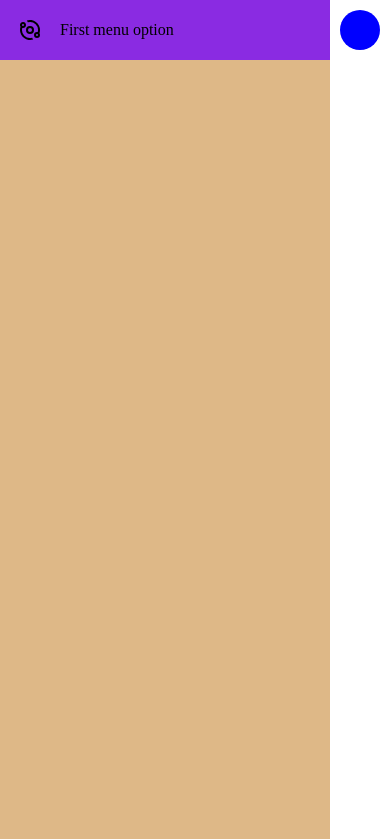
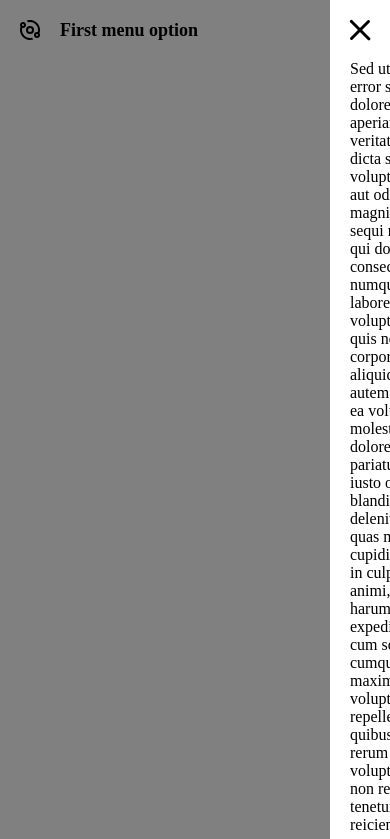
Before and after one commit to YakovGolev/catalog-sidebar, a plain HTML site: page index.html in a window 390 px wide. Both pictures are taken after a click on the element 30 px from the left and 30 px from the top of the page. Shown: the top 839 px of the page. Drawn offline with Linux system fonts and the light colour scheme.

Commit message:
hamburger icon fo menu button

```diff
--- a/index.html
+++ b/index.html
@@ -24,6 +24,17 @@
             </div>
         </div>
         <div class="sidebar-button">
+            <svg class="ham hamRotate ham8" viewBox="0 0 100 100" width="60">
+                <path
+                      class="line top"
+                      d="m 30,33 h 40 c 3.722839,0 7.5,3.126468 7.5,8.578427 0,5.451959 -2.727029,8.421573 -7.5,8.421573 h -20" />
+                <path
+                      class="line middle"
+                      d="m 30,50 h 40" />
+                <path
+                      class="line bottom"
+                      d="m 70,67 h -40 c 0,0 -7.5,-0.802118 -7.5,-8.365747 0,-7.563629 7.5,-8.634253 7.5,-8.634253 h 20" />
+              </svg>
         </div>
     </div>
 </div>
--- a/main.js
+++ b/main.js
@@ -1,7 +1,8 @@
 'use strict';
 
 const classes = {
-    MENU_OPENED: 'menu-state--opened'
+    MENU_OPENED: 'menu-state--opened',
+    BUTTON_ACTIVE: 'active'
 }
 
 const icons = {
@@ -24,6 +25,7 @@ const menu = {
 const menuContainer = document.querySelector('.docs-sidebar');
 const mainPanel = menuContainer.querySelector('.main-panel');
 const button = document.querySelector('.sidebar-button');
+const menuHamIcon = button.querySelector('svg');
 const pageContent = document.querySelector('.page-content');
 const menuBorder = document.querySelector('.hover-frame');
 
@@ -44,11 +46,13 @@ function menuClickHandler(){
     if (menuContainer.classList.contains(classes.MENU_OPENED)){
         menuContainer.classList.remove(classes.MENU_OPENED);
         pageContent.classList.remove(classes.MENU_OPENED);
+        menuHamIcon.classList.remove(classes.BUTTON_ACTIVE);
         menuBorder.addEventListener('click', menuClickHandler);
     }
     else {
         menuContainer.classList.add(classes.MENU_OPENED);
         pageContent.classList.add(classes.MENU_OPENED);
+        menuHamIcon.classList.add(classes.BUTTON_ACTIVE);
         menuBorder.removeEventListener('click', menuClickHandler);
     }
 }
--- a/styles.css
+++ b/styles.css
@@ -9,8 +9,8 @@ body {
 }
 
 .page-content {
-    margin: 30px 60px 40px 60px;
-    transition: margin 0.3s cubic-bezier(0.39, 0.575, 0.565, 1);
+    margin: 60px 60px 40px 60px;
+    transition: all 0.4s cubic-bezier(0.39, 0.575, 0.565, 1);
 }
 
 .sidebar-wrapper {
@@ -22,7 +22,7 @@ body {
     overflow: hidden;
     display: flex;
     transform: translateX(calc(60px - 100%));
-    transition: transform 0.3s cubic-bezier(0.39, 0.575, 0.565, 1);
+    transition: transform 0.4s cubic-bezier(0.39, 0.575, 0.565, 1);
     z-index: 999;
 }
 
@@ -31,22 +31,37 @@ body {
     transform: translateX(0);
 }
 
+.page-content.menu-state--opened {
+    transform: translateX(calc(100% + 20px));
+}
+
 .main-panel {
-    background-color: burlywood;
+    background-color: gray;
     width: 100%;
     min-height: 100%;
     transform: translateX(calc(100% - 60px));
-    transition: transform 0.3s cubic-bezier(0.39, 0.575, 0.565, 1);
+    transition: transform 0.4s cubic-bezier(0.39, 0.575, 0.565, 1);
 }
 
 .button-with-icon {
+    -webkit-tap-highlight-color: transparent;
+    -moz-user-select: none;
+    -webkit-user-select: none;
+    -ms-user-select: none;
+    user-select: none;
     display: flex;
     width: 100%;
     min-height: 60px;
-    background-color: blueviolet;
+    background-color: gray;
     align-items: center;
+    cursor: pointer;
+    transition: background-color 0.4s cubic-bezier(0.39, 0.575, 0.565, 1);
+    font-weight: 700;
+    font-size: 18px;
 }
-
+.button-with-icon:hover {
+    background-color: lightgray;
+}
 .button-with-icon__icon {
     margin: 0 20px;
 }
@@ -58,13 +73,12 @@ body {
 }
 
 .sidebar-button {
-    background-color: blue;
-    position: relative;
-    left: 10px;
-    top: 10px;
-    width: 40px;
-    height: 40px;
-    border-radius: 50%;
+    width: 60px;
+    height: 60px;
+}
+
+.sidebar-wrapper.menu-state--opened .sidebar-button {
+    height: 100%;
 }
 
 @media screen and (min-width: 600px) and (orientation: landscape) {
@@ -86,5 +100,58 @@ body {
     }
     .page-content.menu-state--opened {
         margin-left: 500px;
+        transform: translateX(0);
     }
+    .sidebar-wrapper.menu-state--opened .sidebar-button {
+        height: 60px;
+    }
+
   }
+
+
+  /* ham */
+  .ham {
+    cursor: pointer;
+    -webkit-tap-highlight-color: transparent;
+    transition: transform 400ms;
+    -moz-user-select: none;
+    -webkit-user-select: none;
+    -ms-user-select: none;
+    user-select: none;
+  }
+  .hamRotate.active {
+    transform: rotate(45deg);
+  }
+  .hamRotate180.active {
+    transform: rotate(180deg);
+  }
+  .line {
+    fill:none;
+    transition: stroke-dasharray 400ms, stroke-dashoffset 400ms;
+    stroke:#000;
+    stroke-width:5;
+    stroke-linecap:round;
+  }
+  .ham8 .top {
+    stroke-dasharray: 40 160;
+  }
+  .ham8 .middle {
+    stroke-dasharray: 40 142;
+    transform-origin: 50%;
+    transition: transform 400ms;
+  }
+  .ham8 .bottom {
+    stroke-dasharray: 40 85;
+    transform-origin: 50%;
+    transition: transform 400ms, stroke-dashoffset 400ms;
+  }
+  .ham8.active .top {
+    stroke-dashoffset: -64px;
+  }
+  .ham8.active .middle {
+    transform: rotate(90deg);
+  }
+  .ham8.active .bottom {
+    stroke-dashoffset: -64px;
+  }
+  /* ham end */
```
